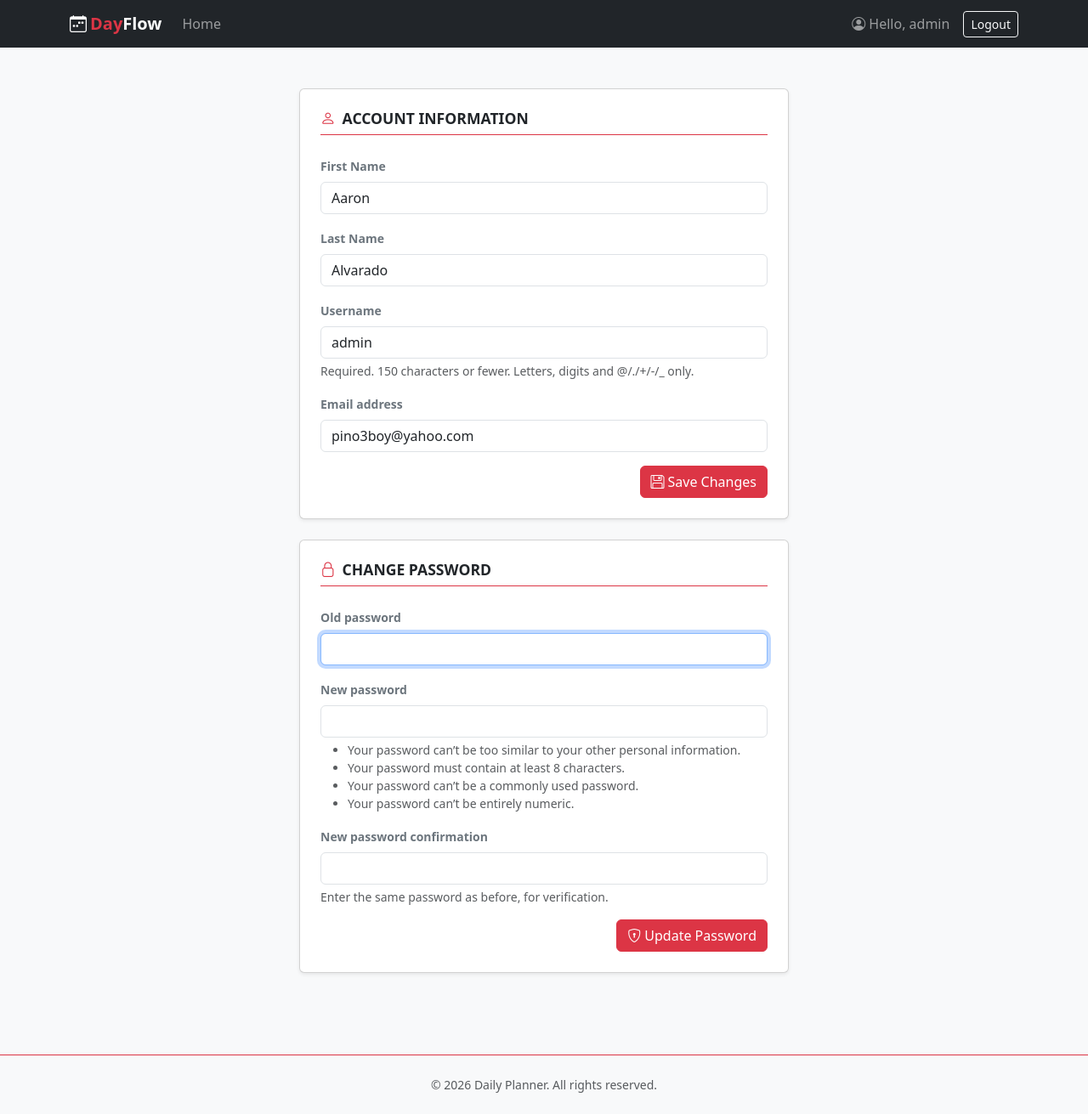
After one commit to pino3boy/claudevibe-todo, a Django app: page /profile/ in a window 1280 px wide. The commit adds this page. Shown: the whole page at 85% size. Run offline with Django 5.2, Linux system fonts and the light colour scheme; a user stored in the database is signed in.

Commit message:
Ask it to do better

```diff
--- /dev/null
+++ b/website/forms.py
@@ -0,0 +1,12 @@
+from django import forms
+from django.contrib.auth.models import User
+
+
+class UserUpdateForm(forms.ModelForm):
+    class Meta:
+        model = User
+        fields = ['first_name', 'last_name', 'username', 'email']
+        labels = {
+            'first_name': 'First Name',
+            'last_name': 'Last Name',
+        }
--- /dev/null
+++ b/website/static/website/script.js
@@ -0,0 +1,7 @@
+document.addEventListener('DOMContentLoaded', function () {
+    document.querySelectorAll('.schedule-check').forEach(function (cb) {
+        cb.addEventListener('change', function () {
+            this.closest('form').submit();
+        });
+    });
+});
--- /dev/null
+++ b/website/static/website/style.css
@@ -0,0 +1,166 @@
+/* Daily Planner - site-wide styles */
+
+/* Content container widths (overrides per page via container_size block) */
+.container-sm {
+    max-width: 600px;
+}
+.container-md {
+    max-width: 700px;
+}
+.container-lg {
+    max-width: 860px;
+}
+
+/* Heading sizes */
+.title-page {
+    font-size: 1.25rem;
+}
+.title-section {
+    font-size: 1rem;
+}
+.title-section-lg {
+    font-size: 1.1rem;
+}
+
+/* Daily schedule grid (day.html) */
+.schedule-grid {
+    display: flex;
+    flex-direction: column;
+}
+.schedule-row {
+    display: grid;
+    grid-template-columns: 28px 90px 1fr;
+    align-items: center;
+    gap: 10px;
+    padding: 7px 0;
+    border-bottom: 1px solid #f0f0f0;
+}
+.schedule-row:last-child {
+    border-bottom: none;
+}
+.schedule-check {
+    width: 17px;
+    height: 17px;
+    accent-color: #F40009;
+    cursor: pointer;
+    flex-shrink: 0;
+}
+.schedule-label {
+    text-align: right;
+    white-space: nowrap;
+    color: #888B8D;
+}
+.schedule-input {
+    border: none;
+    border-bottom: 1px solid #dee2e6;
+    border-radius: 0;
+    background: transparent;
+    padding-left: 4px;
+}
+.schedule-input:focus {
+    box-shadow: none;
+    border-bottom-color: #F40009;
+    background: transparent;
+}
+.is-done .schedule-label {
+    color: #adb5bd;
+}
+.is-done .schedule-input {
+    text-decoration: line-through;
+    color: #4b7a4f;
+    background-color: #d4edda;
+    border-bottom-color: #a3d3a9;
+}
+.is-overdue .schedule-input {
+    color: #842029;
+    background-color: #f8d7da;
+    border-bottom-color: #dc3545;
+}
+
+/* Calendar (home.html) */
+#calendar-table td {
+    height: 80px;
+    vertical-align: top;
+}
+.cal-today {
+    background-color: #fff3f3;
+}
+a.cal-day {
+    height: 100%;
+    min-height: 80px;
+    padding: 6px 4px;
+    text-decoration: none;
+    color: #212529;
+    transition: background-color 0.15s;
+}
+a.cal-day:hover {
+    background-color: #d6e9f8;
+    color: #000;
+}
+.cal-day-num {
+    font-size: 0.9rem;
+    font-weight: 600;
+}
+.cal-today .cal-day-num {
+    background-color: #F40009;
+    color: #fff;
+    border-radius: 50%;
+    width: 26px;
+    height: 26px;
+    display: flex;
+    align-items: center;
+    justify-content: center;
+}
+.cal-dot {
+    width: 6px;
+    height: 6px;
+    border-radius: 50%;
+    background-color: #F40009;
+    margin-top: 4px;
+}
+.cal-overdue a.cal-day {
+    background-color: #F40009;
+    color: #fff;
+}
+.cal-overdue .cal-day-num {
+    color: #fff;
+}
+.cal-overdue .cal-dot {
+    background-color: #fff;
+}
+.cal-overdue a.cal-day:hover {
+    background-color: #c40007;
+    color: #fff;
+}
+
+/* Shrink the calendar for typical phone widths. Screens narrower than 360px
+   (e.g. very old/small devices) fall back to horizontal scroll via
+   .table-responsive instead of being squeezed further. */
+@media (min-width: 360px) and (max-width: 576px) {
+    #calendar-card .card-body {
+        padding: 1rem;
+    }
+    #calendar-table th {
+        font-size: 0.75rem;
+        padding: 0.4rem 0.2rem;
+    }
+    #calendar-table td {
+        height: 52px;
+    }
+    a.cal-day {
+        min-height: 52px;
+        padding: 3px 2px;
+    }
+    .cal-day-num {
+        font-size: 0.75rem;
+    }
+    .cal-today .cal-day-num {
+        width: 20px;
+        height: 20px;
+    }
+    .cal-dot {
+        width: 5px;
+        height: 5px;
+        margin-top: 2px;
+    }
+}
--- a/website/templates/base.html
+++ b/website/templates/base.html
@@ -1,3 +1,4 @@
+{% load static %}
 <!DOCTYPE html>
 <html lang="en">
 <head>
@@ -6,6 +7,7 @@
     <title>{% block title %}Daily Planner{% endblock %}</title>
     <link href="https://cdn.jsdelivr.net/npm/bootstrap@5.3.8/dist/css/bootstrap.min.css" rel="stylesheet" integrity="sha384-sRIl4kxILFvY47J16cr9ZwB07vP4J8+LH7qKQnuqkuIAvNWLzeN8tE5YBujZqJLB" crossorigin="anonymous">
     <link href="https://cdn.jsdelivr.net/npm/bootstrap-icons@1.13.1/font/bootstrap-icons.min.css" rel="stylesheet">
+    <link href="{% static 'website/style.css' %}" rel="stylesheet">
     {% block extra_head %}{% endblock %}
 </head>
 <body class="bg-light">
@@ -31,7 +33,9 @@
                 <ul class="navbar-nav ms-auto mb-2 mb-lg-0 align-items-lg-center">
                     {% if user.is_authenticated %}
                         <li class="nav-item">
-                            <span class="nav-link text-secondary disabled small">Hello, {{ user.username }}</span>
+                            <a href="{% url 'profile' %}" class="nav-link small">
+                                <i class="bi bi-person-circle me-1"></i>Hello, {{ user.username }}
+                            </a>
                         </li>
                         <li class="nav-item">
                             <a href="{% url 'logout' %}" class="btn btn-sm btn-outline-light ms-lg-2">Logout</a>
@@ -49,7 +53,7 @@
         </div>
     </nav>
 
-    <div class="container py-5" style="max-width: {% block container_max_width %}600px{% endblock %};">
+    <div class="container py-5 {% block container_size %}container-sm{% endblock %}">
 
         {% if messages %}
             {% for message in messages %}
@@ -68,6 +72,7 @@
     </footer>
 
     <script src="https://cdn.jsdelivr.net/npm/bootstrap@5.3.8/dist/js/bootstrap.bundle.min.js" integrity="sha384-FKyoEForCGlyvwx9Hj09JcYn3nv7wiPVlz7YYwJrWVcXK/BmnVDxM+D2scQbITxI" crossorigin="anonymous"></script>
+    <script src="{% static 'website/script.js' %}"></script>
     {% block extra_js %}{% endblock %}
 </body>
 </html>
--- a/website/templates/login.html
+++ b/website/templates/login.html
@@ -5,7 +5,7 @@
 {% block content %}
 <div class="card shadow-sm">
     <div class="card-body p-4">
-        <h1 class="text-uppercase fw-bold border-bottom border-danger pb-2 mb-4" style="font-size: 1.25rem;">Login</h1>
+        <h1 class="text-uppercase fw-bold border-bottom border-danger pb-2 mb-4 title-page">Login</h1>
         <form method="post">
             {% csrf_token %}
             {% for field in form %}
--- /dev/null
+++ b/website/templates/profile.html
@@ -0,0 +1,81 @@
+{% extends 'base.html' %}
+
+{% block title %}My Profile | Daily Planner{% endblock %}
+
+{% block content %}
+
+<!-- Account information -->
+<div class="card shadow-sm mb-4">
+    <div class="card-body p-4">
+        <h2 class="fw-bold text-uppercase border-bottom border-danger pb-2 mb-4 title-section-lg">
+            <i class="bi bi-person me-2 text-danger"></i>Account Information
+        </h2>
+
+        <form method="post">
+            {% csrf_token %}
+            <input type="hidden" name="form_type" value="update_info">
+
+            {% for field in info_form %}
+            <div class="mb-3">
+                <label for="{{ field.id_for_label }}" class="form-label fw-semibold small text-secondary">
+                    {{ field.label }}
+                </label>
+                {{ field }}
+                {% if field.errors %}
+                    {% for error in field.errors %}
+                        <div class="invalid-feedback d-block">{{ error }}</div>
+                    {% endfor %}
+                {% endif %}
+                {% if field.help_text %}
+                    <div class="form-text">{{ field.help_text }}</div>
+                {% endif %}
+            </div>
+            {% endfor %}
+
+            <div class="text-end">
+                <button type="submit" class="btn btn-danger">
+                    <i class="bi bi-floppy me-1"></i>Save Changes
+                </button>
+            </div>
+        </form>
+    </div>
+</div>
+
+<!-- Change password -->
+<div class="card shadow-sm">
+    <div class="card-body p-4">
+        <h2 class="fw-bold text-uppercase border-bottom border-danger pb-2 mb-4 title-section-lg">
+            <i class="bi bi-lock me-2 text-danger"></i>Change Password
+        </h2>
+
+        <form method="post">
+            {% csrf_token %}
+            <input type="hidden" name="form_type" value="change_password">
+
+            {% for field in pwd_form %}
+            <div class="mb-3">
+                <label for="{{ field.id_for_label }}" class="form-label fw-semibold small text-secondary">
+                    {{ field.label }}
+                </label>
+                {{ field }}
+                {% if field.errors %}
+                    {% for error in field.errors %}
+                        <div class="invalid-feedback d-block">{{ error }}</div>
+                    {% endfor %}
+                {% endif %}
+                {% if field.help_text %}
+                    <div class="form-text">{{ field.help_text }}</div>
+                {% endif %}
+            </div>
+            {% endfor %}
+
+            <div class="text-end">
+                <button type="submit" class="btn btn-danger">
+                    <i class="bi bi-shield-lock me-1"></i>Update Password
+                </button>
+            </div>
+        </form>
+    </div>
+</div>
+
+{% endblock %}
--- a/website/templates/register.html
+++ b/website/templates/register.html
@@ -5,7 +5,7 @@
 {% block content %}
 <div class="card shadow-sm">
     <div class="card-body p-4">
-        <h1 class="text-uppercase fw-bold border-bottom border-danger pb-2 mb-4" style="font-size: 1.25rem;">Register</h1>
+        <h1 class="text-uppercase fw-bold border-bottom border-danger pb-2 mb-4 title-page">Register</h1>
         <form method="post">
             {% csrf_token %}
             {% for field in form %}
--- a/website/urls.py
+++ b/website/urls.py
@@ -6,6 +6,7 @@ urlpatterns = [
     path('register/', views.register_user, name='register'),
     path('login/', views.login_user, name='login'),
     path('logout/', views.logout_user, name='logout'),
+    path('profile/', views.profile, name='profile'),
     path('day/<int:year>/<int:month>/<int:day>/', views.day_view, name='day'),
     path('task/<int:task_id>/delete/', views.delete_task, name='delete_task'),
 ]
--- a/website/views.py
+++ b/website/views.py
@@ -2,12 +2,13 @@ import calendar
 from datetime import date
 
 from django.shortcuts import render, redirect, get_object_or_404
-from django.contrib.auth import login, logout
-from django.contrib.auth.forms import AuthenticationForm, UserCreationForm
+from django.contrib.auth import login, logout, update_session_auth_hash
+from django.contrib.auth.forms import AuthenticationForm, UserCreationForm, PasswordChangeForm
 from django.contrib.auth.decorators import login_required
 from django.contrib import messages
 
 from .models import Task
+from .forms import UserUpdateForm
 
 
 def _add_bootstrap_classes(form):
@@ -41,6 +42,14 @@ def home(request):
         .values_list('date__day', flat=True)
     )
 
+    # Days in this month with a past, incomplete task (general or scheduled)
+    overdue_dates = set(
+        Task.objects.filter(
+            user=request.user, date__year=year, date__month=month,
+            date__lt=today, completed=False,
+        ).values_list('date__day', flat=True)
+    )
+
     return render(request, 'home.html', {
         'cal_weeks': cal_weeks,
         'month_name': month_name,
@@ -52,6 +61,7 @@ def home(request):
         'next_year': next_year,
         'next_month': next_month,
         'task_dates': task_dates,
+        'overdue_dates': overdue_dates,
     })
 
 
@@ -91,6 +101,8 @@ def day_view(request, year, month, day):
                 else:
                     Task.objects.filter(user=request.user, date=target_date, hour=h).delete()
 
+            messages.success(request, 'Saved')
+
         return redirect('day', year=year, month=month, day=day)
 
     general_tasks = Task.objects.filter(user=request.user, date=target_date, hour__isnull=True)
@@ -98,10 +110,12 @@ def day_view(request, year, month, day):
         t.hour: (t.text, t.completed)
         for t in Task.objects.filter(user=request.user, date=target_date, hour__isnull=False)
     }
-    schedule = [
-        (h, _format_hour(h), hourly_map.get(h, ('', False))[0], hourly_map.get(h, ('', False))[1])
-        for h in SCHEDULE_HOURS
-    ]
+    is_past_day = target_date < date.today()
+    schedule = []
+    for h in SCHEDULE_HOURS:
+        text, completed = hourly_map.get(h, ('', False))
+        overdue = is_past_day and bool(text) and not completed
+        schedule.append((h, _format_hour(h), text, completed, overdue))
 
     return render(request, 'day.html', {
         'target_date': target_date,
@@ -120,6 +134,42 @@ def delete_task(request, task_id):
     if request.method == 'POST':
         task.delete()
     return redirect('day', year=year, month=month, day=day)
+
+
+@login_required
+def profile(request):
+    if request.method == 'POST':
+        form_type = request.POST.get('form_type')
+
+        if form_type == 'update_info':
+            info_form = UserUpdateForm(request.POST, instance=request.user)
+            pwd_form = PasswordChangeForm(request.user)
+            if info_form.is_valid():
+                info_form.save()
+                messages.success(request, 'Profile updated successfully.')
+                return redirect('profile')
+
+        elif form_type == 'change_password':
+            info_form = UserUpdateForm(instance=request.user)
+            pwd_form = PasswordChangeForm(request.user, request.POST)
+            if pwd_form.is_valid():
+                user = pwd_form.save()
+                update_session_auth_hash(request, user)
+                messages.success(request, 'Password changed successfully.')
+                return redirect('profile')
+
+        else:
+            info_form = UserUpdateForm(instance=request.user)
+            pwd_form = PasswordChangeForm(request.user)
+
+    else:
+        info_form = UserUpdateForm(instance=request.user)
+        pwd_form = PasswordChangeForm(request.user)
+
+    return render(request, 'profile.html', {
+        'info_form': _add_bootstrap_classes(info_form),
+        'pwd_form': _add_bootstrap_classes(pwd_form),
+    })
 
 
 def register_user(request):
```
Also changed, not shown: website/templates/day.html (+6 -66 lines), website/templates/home.html (+7 -49 lines), db.sqlite3.
